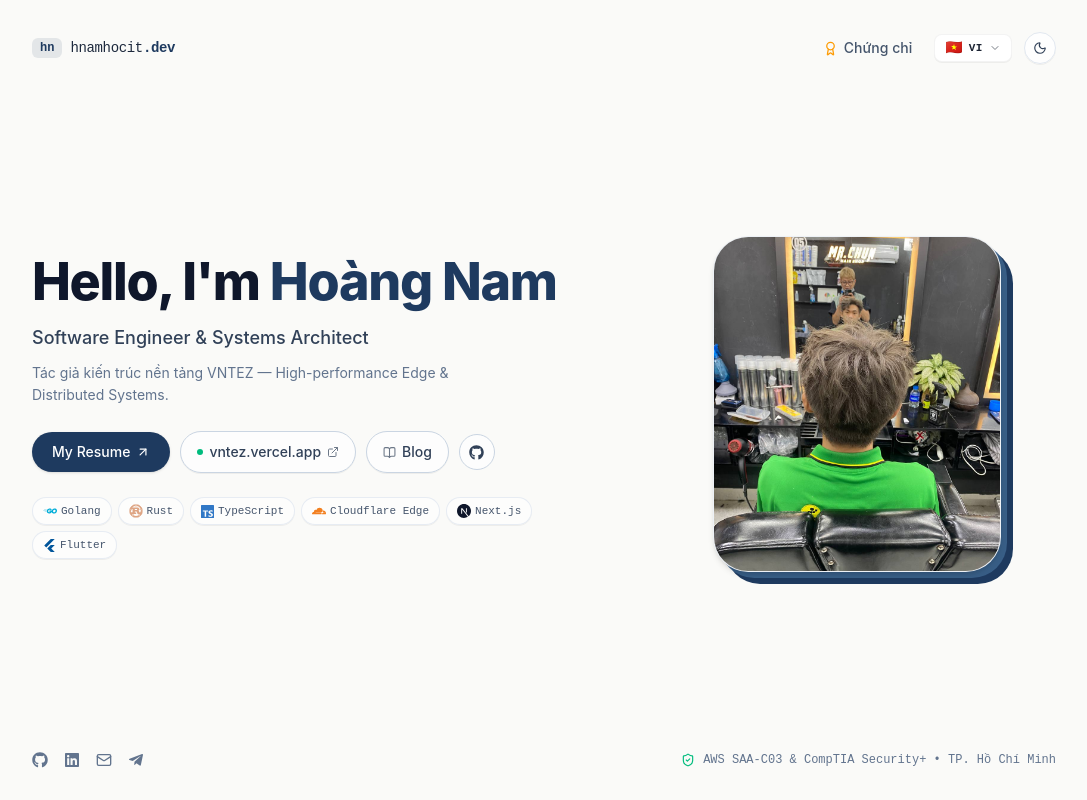
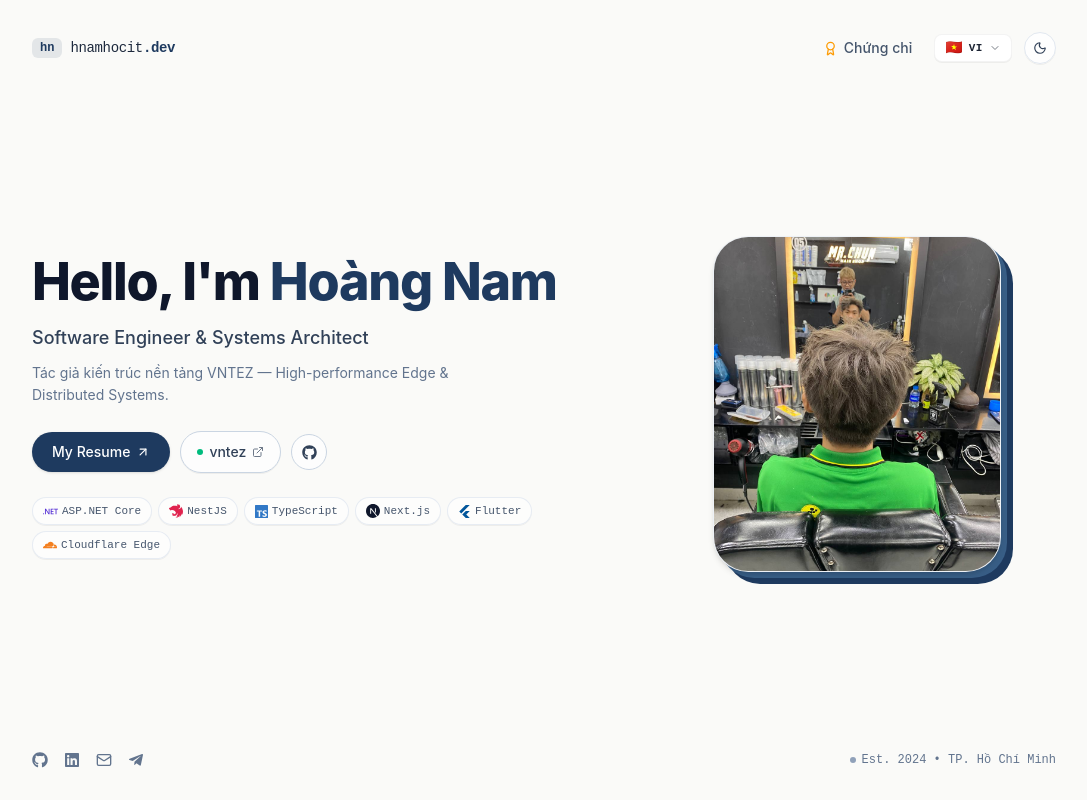
Before and after one commit to hnamhocit/portfolio, an Astro site: page / in a window 1280 px wide. Shown: the whole page, without its empty margins (96-1183 px from the left). Built offline with nearby package versions, Linux system fonts and the light colour scheme; Astro itself is replaced by a stand-in of ours.

Commit message:
refactor(portfolio): shorten vntez button label, remove blog button, update tech stack to ASP.NET Core & NestJS, and update footer to Est. 2024

```diff
--- a/src/components/Portfolio.tsx
+++ b/src/components/Portfolio.tsx
@@ -1,13 +1,14 @@
 import React, { useState, useEffect } from 'react';
 import {
   Sun, Moon, ArrowUpRight, ExternalLink,
-  ShieldCheck, X, Award, CheckCircle2, BookOpen,
-  Cpu, Workflow, Check, Copy
+  ShieldCheck, X, Award, CheckCircle2,
+  Cpu, Workflow, Check, Copy, MapPin
 } from 'lucide-react';
 import { FaGithub, FaLinkedin, FaTelegramPlane, FaAws } from 'react-icons/fa';
 import { Mail } from 'lucide-react';
 import {
-  SiFlutter, SiGo, SiRust, SiTypescript, SiCloudflare, SiNextdotjs
+  SiFlutter, SiTypescript, SiCloudflare, SiNextdotjs,
+  SiDotnet, SiNestjs
 } from 'react-icons/si';
 import { useLanguage } from '../store/useLanguage';
 import { translations, CREDENTIALS_LIST, type CredentialItem } from '../i18n/translations';
@@ -62,19 +63,19 @@ export default function Portfolio() {
   };
 
   const coreSkills = [
-    { name: 'Golang', icon: <SiGo className="text-[#00ADD8]" size={14} /> },
-    { name: 'Rust', icon: <SiRust className="text-[#DEA584]" size={14} /> },
+    { name: 'ASP.NET Core', icon: <SiDotnet className="text-[#512BD4]" size={15} /> },
+    { name: 'NestJS', icon: <SiNestjs className="text-[#E0234E]" size={14} /> },
     { name: 'TypeScript', icon: <SiTypescript className="text-[#3178C6]" size={13} /> },
-    { name: 'Cloudflare Edge', icon: <SiCloudflare className="text-[#F38020]" size={14} /> },
     { name: 'Next.js', icon: <SiNextdotjs className="text-slate-900 dark:text-white" size={14} /> },
     { name: 'Flutter', icon: <SiFlutter className="text-[#02569B]" size={13} /> },
+    { name: 'Cloudflare Edge', icon: <SiCloudflare className="text-[#F38020]" size={14} /> },
   ];
 
   return (
     <div className="h-screen w-full flex flex-col justify-between px-6 sm:px-12 lg:px-16 xl:px-24 py-6 sm:py-8 box-border overflow-hidden bg-[var(--bg)] transition-colors select-none">
 
       {/* ============================================================ */}
-      {/* HEADER: Gọn gàng, không trùng lặp link (Kyky.dev style) */}
+      {/* HEADER: Gọn gàng, tối giản (Kyky.dev style) */}
       {/* ============================================================ */}
       <header className="w-full max-w-4xl lg:max-w-5xl mx-auto flex items-center justify-between z-10 shrink-0">
 
@@ -117,13 +118,13 @@ export default function Portfolio() {
       </header>
 
       {/* ============================================================ */}
-      {/* CENTER HERO: Co gọn vào giữa, sát nhau, nhiều khoảng thở bao quanh */}
+      {/* CENTER HERO: Co gọn vào giữa, sát nhau, nhiều khoảng thở */}
       {/* ============================================================ */}
       <main className="w-full my-auto py-2 sm:py-4 flex items-center justify-center">
         <div className="w-full max-w-4xl lg:max-w-5xl mx-auto">
           <div className="grid grid-cols-1 md:grid-cols-12 gap-8 lg:gap-12 items-center">
 
-            {/* Left Column: Greeting, Role, All Direct CTAs & Tech Chips */}
+            {/* Left Column: Greeting, Role, Direct CTAs & Tech Chips */}
             <div className="md:col-span-7 space-y-5 text-center md:text-left">
 
               {/* Main Greeting */}
@@ -141,7 +142,7 @@ export default function Portfolio() {
                 </p>
               </div>
 
-              {/* Direct Action Buttons: Resume, VNTEZ, Blog, GitHub */}
+              {/* Direct Action Buttons: Resume, vntez, GitHub */}
               <div className="flex flex-wrap items-center justify-center md:justify-start gap-2.5 pt-1">
 
                 {/* 1. Primary: My Resume PDF */}
@@ -155,7 +156,7 @@ export default function Portfolio() {
                   <ArrowUpRight size={14} />
                 </a>
 
-                {/* 2. Secondary: vntez.vercel.app */}
+                {/* 2. Secondary: vntez */}
                 <a
                   href="https://vntez.vercel.app"
                   target="_blank"
@@ -167,16 +168,7 @@ export default function Portfolio() {
                   <ExternalLink size={12} className="opacity-70" />
                 </a>
 
-                {/* 3. Tech Blog */}
-                <a
-                  href="/blog"
-                  className="px-4 py-2.5 rounded-full border border-slate-300 dark:border-slate-700 hover:border-slate-400 dark:hover:border-slate-500 bg-white/70 dark:bg-slate-800/70 hover:bg-white dark:hover:bg-slate-800 text-slate-700 dark:text-slate-200 text-xs sm:text-sm font-medium inline-flex items-center gap-1.5 shadow-2xs transition-all hover:scale-[1.02] cursor-pointer"
-                >
-                  <BookOpen size={13} className="opacity-70" />
-                  <span>{t.hero.ctaBlog}</span>
-                </a>
-
-                {/* 4. GitHub Profile */}
+                {/* 3. GitHub Profile */}
                 <a
                   href="https://github.com/hnamhocit"
                   target="_blank"
@@ -189,7 +181,7 @@ export default function Portfolio() {
 
               </div>
 
-              {/* Glanceable Tech Chips */}
+              {/* Glanceable Tech Chips (ASP.NET Core, NestJS, TypeScript, Next.js, Flutter, Cloudflare Edge) */}
               <div className="pt-1">
                 <div className="flex flex-wrap items-center justify-center md:justify-start gap-1.5">
                   {coreSkills.map((s) => (
@@ -206,7 +198,7 @@ export default function Portfolio() {
 
             </div>
 
-            {/* Right Column: Layered Card Character Portrait (Sitting close to text) */}
+            {/* Right Column: Layered Card Character Portrait */}
             <div className="md:col-span-5 flex justify-center md:justify-center">
               <div className="relative w-56 h-68 sm:w-64 sm:h-76 md:w-72 md:h-84 select-none group transition-transform duration-500 hover:scale-[1.02]">
 
@@ -241,7 +233,7 @@ export default function Portfolio() {
       </main>
 
       {/* ============================================================ */}
-      {/* BOTTOM BAR: Social Links on Left, Verified Credential on Right */}
+      {/* BOTTOM BAR: Social Links on Left, Est. Year on Right */}
       {/* ============================================================ */}
       <footer className="w-full max-w-4xl lg:max-w-5xl mx-auto flex items-center justify-between text-xs text-slate-500 dark:text-slate-400 z-10 shrink-0 pt-2">
 
@@ -286,16 +278,11 @@ export default function Portfolio() {
           </a>
         </div>
 
-        {/* Right: Verified Credentials Badge Trigger */}
-        <button
-          onClick={() => setShowCredentials(true)}
-          className="inline-flex items-center gap-2 text-xs font-mono text-slate-500 dark:text-slate-400 hover:text-slate-800 dark:hover:text-slate-200 transition-colors cursor-pointer"
-          title="Nhấn để xem chi tiết chứng chỉ quốc tế đã xác thực"
-        >
-          <ShieldCheck size={14} className="text-emerald-500 shrink-0" />
-          <span className="hidden sm:inline">{t.hero.statusText}</span>
-          <span className="sm:hidden">AWS SAA & Security+</span>
-        </button>
+        {/* Right: Est. Year & Location */}
+        <div className="flex items-center gap-1.5 font-mono text-xs text-slate-500 dark:text-slate-400">
+          <span className="w-1.5 h-1.5 rounded-full bg-slate-400 dark:bg-slate-600"></span>
+          <span>{t.hero.statusText}</span>
+        </div>
 
       </footer>
 
--- a/src/i18n/translations.tsx
+++ b/src/i18n/translations.tsx
@@ -197,10 +197,10 @@ export const translations = {
       role: "Software Engineer & Systems Architect",
       tagline: "Tác giả kiến trúc nền tảng VNTEZ — High-performance Edge & Distributed Systems.",
       ctaResume: "My Resume",
-      ctaVntez: "vntez.vercel.app",
+      ctaVntez: "vntez",
       ctaBlog: "Blog",
       credentialsBtn: "Chứng chỉ",
-      statusText: "AWS SAA-C03 & CompTIA Security+ • TP. Hồ Chí Minh",
+      statusText: "Est. 2024 • TP. Hồ Chí Minh",
     },
     credentialsModal: {
       title: "Chứng chỉ & Năng lực Quốc tế",
@@ -243,10 +243,10 @@ export const translations = {
       role: "Software Engineer & Systems Architect",
       tagline: "Author & Architect of VNTEZ Platform — High-performance Edge & Distributed Systems.",
       ctaResume: "My Resume",
-      ctaVntez: "vntez.vercel.app",
+      ctaVntez: "vntez",
       ctaBlog: "Blog",
       credentialsBtn: "Credentials",
-      statusText: "AWS SAA-C03 & CompTIA Security+ • Ho Chi Minh City",
+      statusText: "Est. 2024 • Ho Chi Minh City",
     },
     credentialsModal: {
       title: "Verified Global Credentials",
@@ -289,10 +289,10 @@ export const translations = {
       role: "软件工程师 & 系统架构师",
       tagline: "VNTEZ 平台架构作者 — 高性能边缘计算与分布式系统。",
       ctaResume: "个人简历",
-      ctaVntez: "vntez.vercel.app",
+      ctaVntez: "vntez",
       ctaBlog: "博客",
       credentialsBtn: "专业认证",
-      statusText: "AWS SAA-C03 & CompTIA Security+ • 胡志明市",
+      statusText: "Est. 2024 • 胡志明市",
     },
     credentialsModal: {
       title: "国际专业能力认证",
@@ -335,10 +335,10 @@ export const translations = {
       role: "ソフトウェアエンジニア & システムアーキテクト",
       tagline: "VNTEZプラットフォーム設計者 — 高性能エッジ＆分散システム。",
       ctaResume: "履歴書 (CV)",
-      ctaVntez: "vntez.vercel.app",
+      ctaVntez: "vntez",
       ctaBlog: "ブログ",
       credentialsBtn: "保有資格",
-      statusText: "AWS SAA-C03 & CompTIA Security+ • ホーチミン市",
+      statusText: "Est. 2024 • ホーチミン市",
     },
     credentialsModal: {
       title: "国際認定資格・証明",
```
